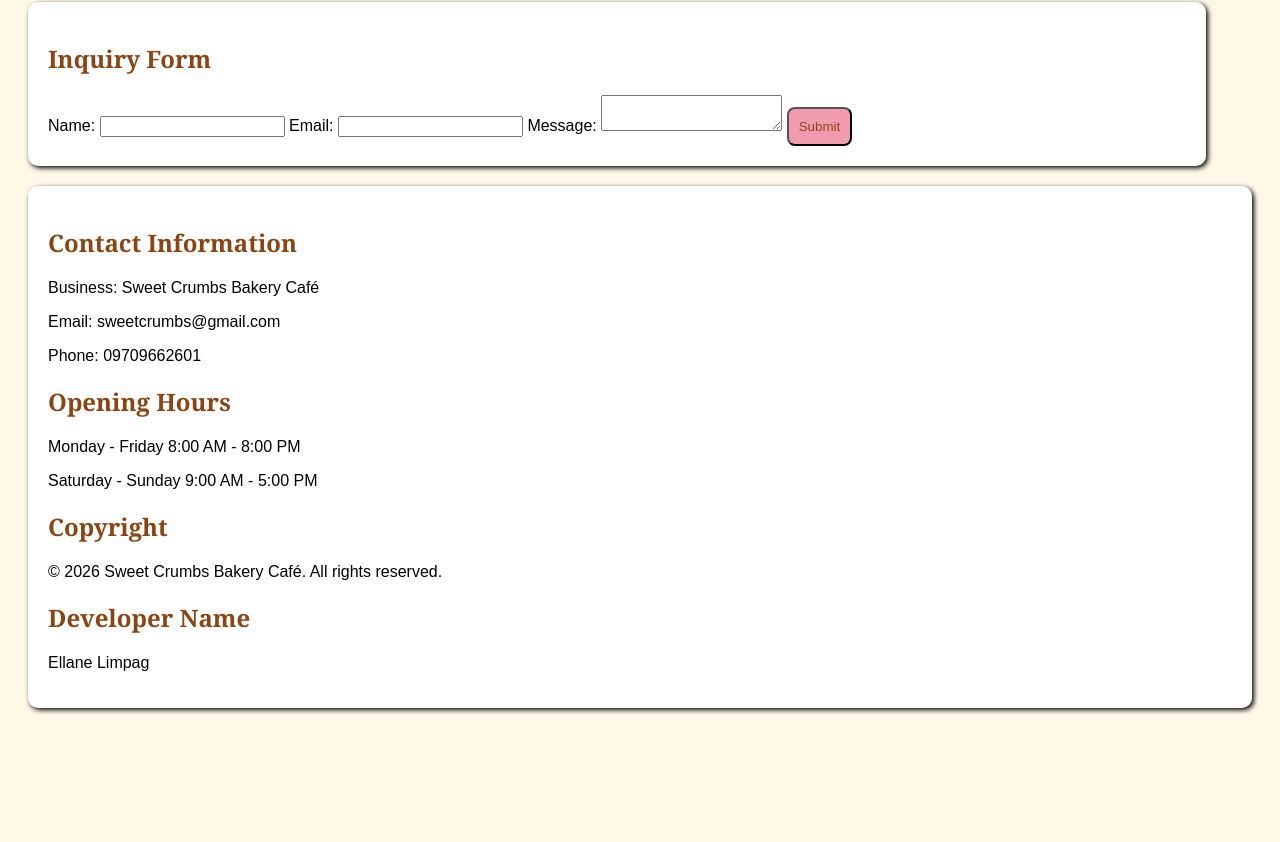
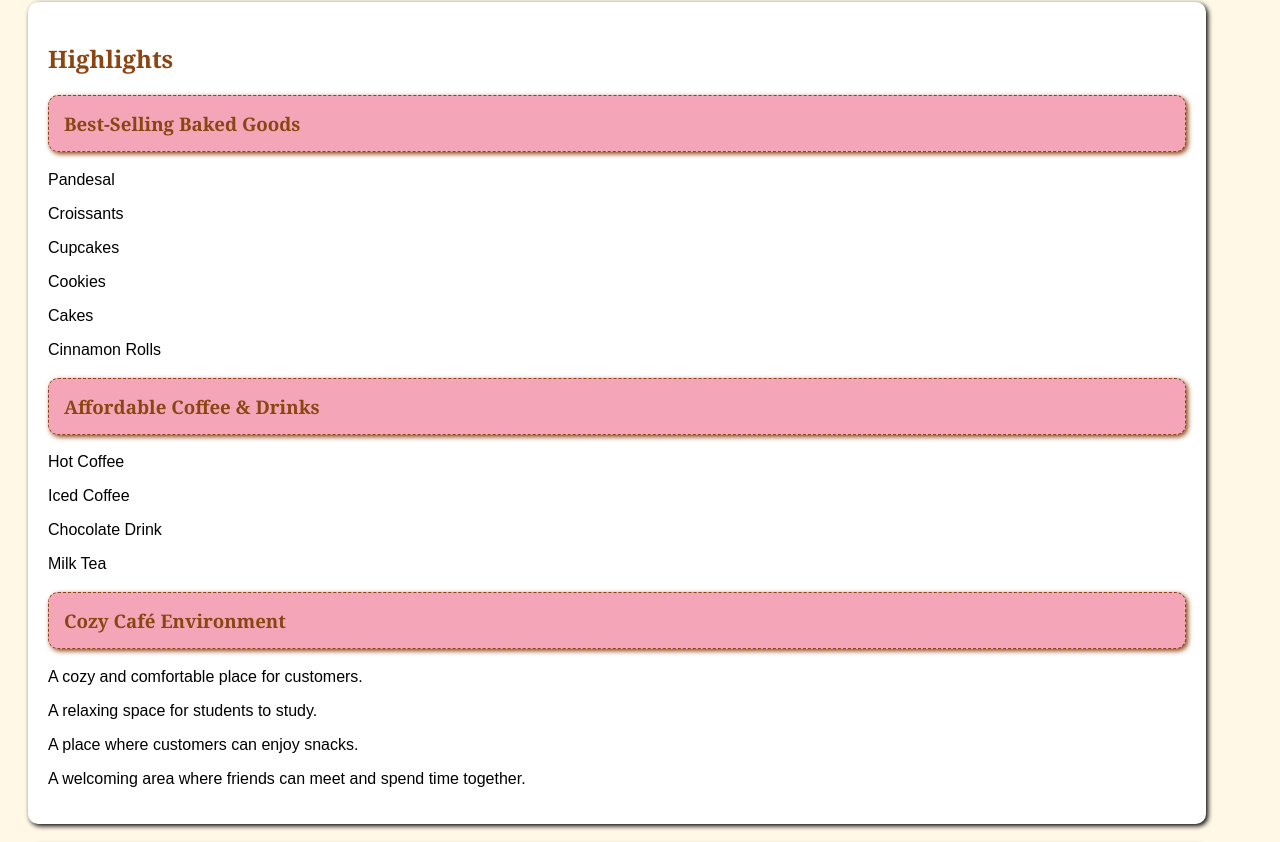
Before and after one commit to ellanelimpag/sweet-crumbs-website, a plain HTML site: page index.html in a window 1280 px wide. Shown: the part 2777-3619 px from the top of the page. Before the commit the page ends 3505 px from the top, so only its background shows below. Drawn offline with Linux system fonts and the light colour scheme.

Commit message:
Add bakery highlights section

```diff
--- a/index.html
+++ b/index.html
@@ -69,6 +69,26 @@
                 <p>A place where customers can enjoy snacks.</p>
                 <p>A welcoming area where friends can meet and spend time together.</p>
             </section>
+            <section id="highlights">
+                <h2>Highlights</h2>
+                <h3>Best-Selling Baked Goods</h3>
+                <p>Pandesal</p>
+                <p>Croissants</p>
+                <p>Cupcakes</p>
+                <p>Cookies</p>
+                <p>Cakes</p>
+                <p>Cinnamon Rolls</p>
+                <h3>Affordable Coffee & Drinks</h3>
+                <p>Hot Coffee</p>
+                <p>Iced Coffee</p>
+                <p>Chocolate Drink</p>
+                <p>Milk Tea</p>
+                <h3>Cozy Café Environment</h3>
+                <p>A cozy and comfortable place for customers.</p>
+                <p>A relaxing space for students to study.</p>
+                <p>A place where customers can enjoy snacks.</p>
+                <p>A welcoming area where friends can meet and spend time together.</p>
+            </section>
             <section id="inquiry">
                 <h2>Inquiry Form</h2>
                 <form>
```
